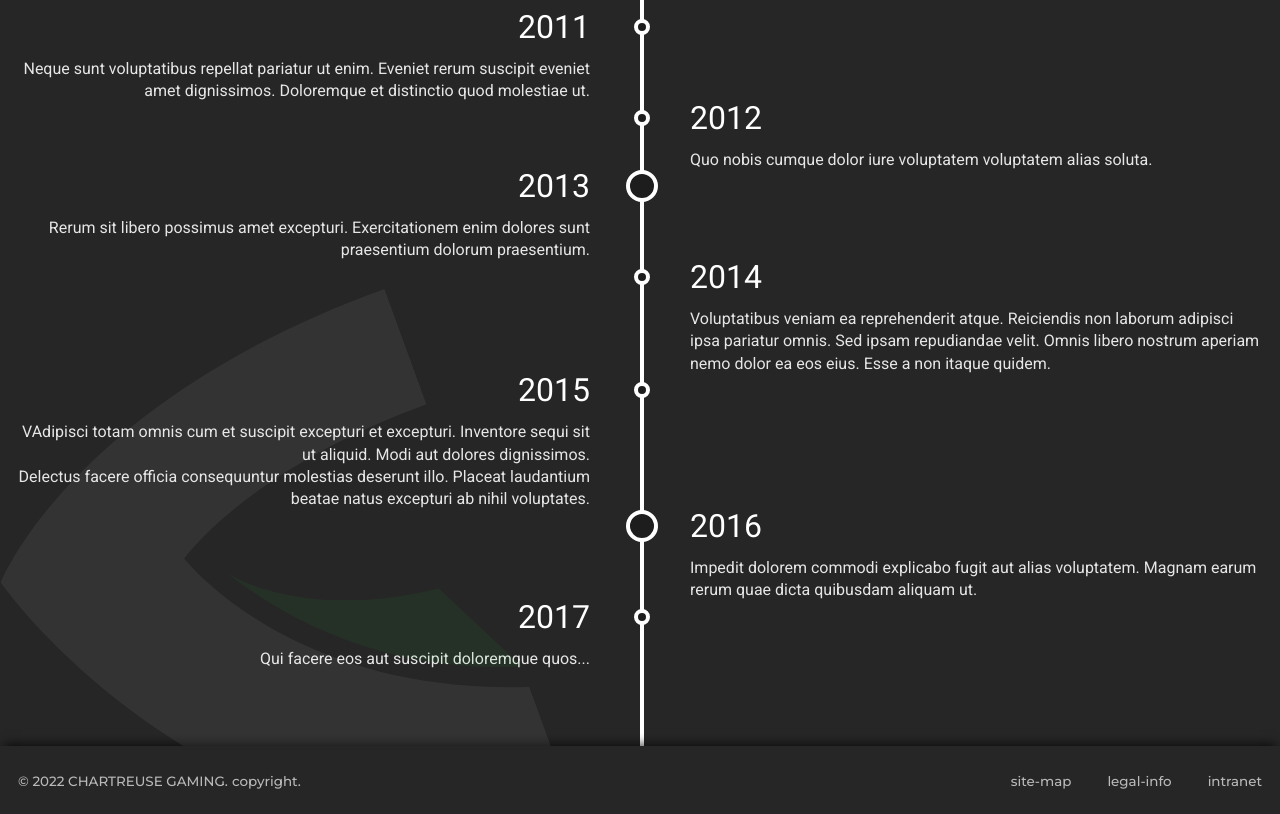
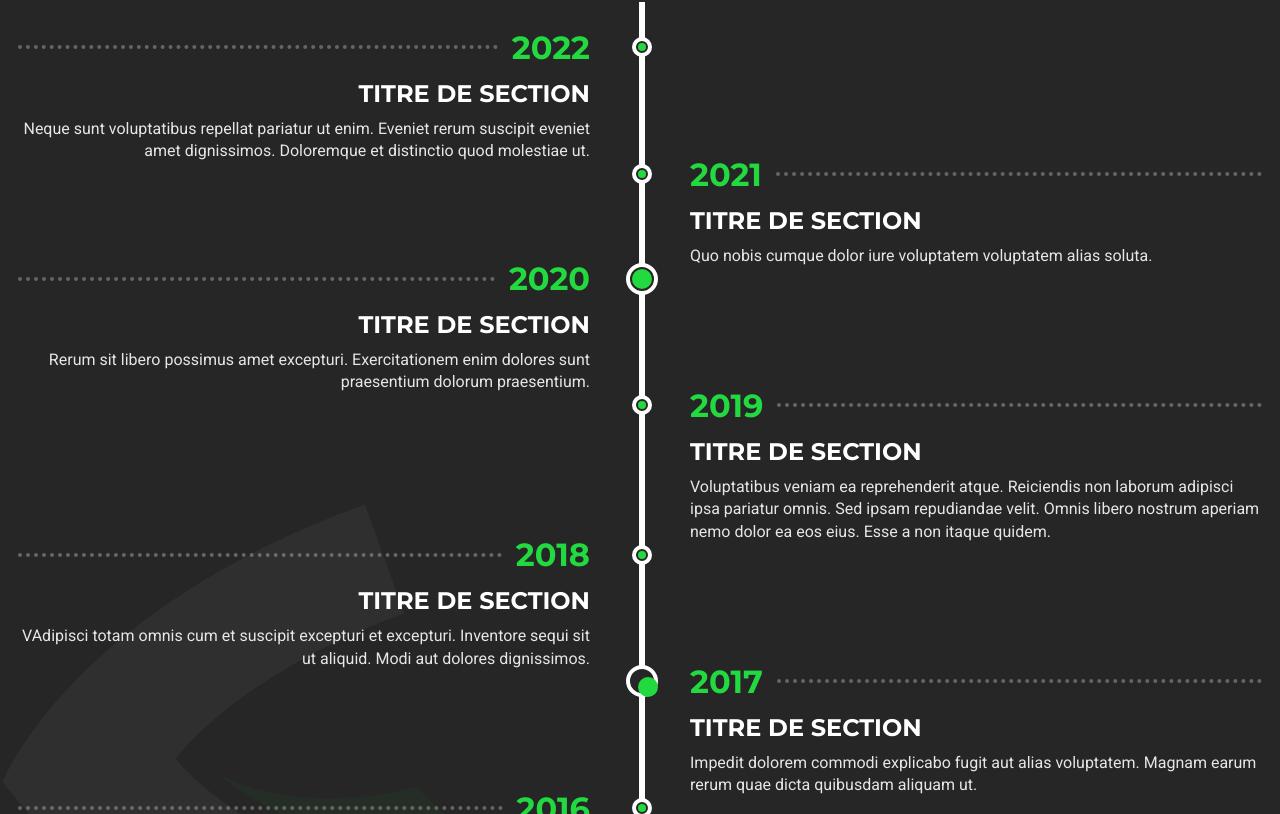
Before and after one commit to Alpes-Esport/Website, a Vue app: page / in a window 1280 px wide. Shown: the part 1906-2720 px from the top of the page. Built offline with nearby package versions, Linux system fonts and the light colour scheme; what @splidejs/vue-splide would draw is missing.

Commit message:
Improve history

```diff
--- a/src/views/Home.vue
+++ b/src/views/Home.vue
@@ -146,37 +146,54 @@
     <article id="history" class="content">
       <img src="@/assets/svg/logo.svg" :alt="$t('association.logo') + '.'" />
       <section>
-        <div class="entries">
-          <div class="entry">
-            <div class="title">2011</div>
-            <div class="body">
+        <font-awesome-icon icon="fa-solid fa-caret-up" />
+        <article>
+          <section>
+            <header>
+              2022
+              <i></i>
+            </header>
+            <div>
+              <h3>Titre de section</h3>
               <p>
                 Neque sunt voluptatibus repellat pariatur ut enim. Eveniet rerum
                 suscipit eveniet amet dignissimos. Doloremque et distinctio quod
                 molestiae ut.
               </p>
             </div>
-          </div>
-          <div class="entry">
-            <div class="title">2012</div>
-            <div class="body">
+          </section>
+          <section>
+            <header>
+              2021
+              <i></i>
+            </header>
+            <div>
+              <h3>Titre de section</h3>
               <p>
                 Quo nobis cumque dolor iure voluptatem voluptatem alias soluta.
               </p>
             </div>
-          </div>
-          <div class="entry">
-            <div class="title big">2013</div>
-            <div class="body">
+          </section>
+          <section>
+            <header class="big">
+              2020
+              <i></i>
+            </header>
+            <div>
+              <h3>Titre de section</h3>
               <p>
                 Rerum sit libero possimus amet excepturi. Exercitationem enim
                 dolores sunt praesentium dolorum praesentium.
               </p>
             </div>
-          </div>
-          <div class="entry">
-            <div class="title">2014</div>
-            <div class="body">
+          </section>
+          <section>
+            <header>
+              2019
+              <i></i>
+            </header>
+            <div>
+              <h3>Titre de section</h3>
               <p>
                 Voluptatibus veniam ea reprehenderit atque. Reiciendis non
                 laborum adipisci ipsa pariatur omnis. Sed ipsam repudiandae
@@ -184,36 +201,44 @@
                 a non itaque quidem.
               </p>
             </div>
-          </div>
-          <div class="entry">
-            <div class="title">2015</div>
-            <div class="body">
+          </section>
+          <section>
+            <header>
+              2018
+              <i></i>
+            </header>
+            <div>
+              <h3>Titre de section</h3>
               <p>
                 VAdipisci totam omnis cum et suscipit excepturi et excepturi.
                 Inventore sequi sit ut aliquid. Modi aut dolores dignissimos.
               </p>
-              <p>
-                Delectus facere officia consequuntur molestias deserunt illo.
-                Placeat laudantium beatae natus excepturi ab nihil voluptates.
-              </p>
             </div>
-          </div>
-          <div class="entry">
-            <div class="title big">2016</div>
-            <div class="body">
+          </section>
+          <section>
+            <header class="big">
+              2017
+              <i></i>
+            </header>
+            <div>
+              <h3>Titre de section</h3>
               <p>
                 Impedit dolorem commodi explicabo fugit aut alias voluptatem.
                 Magnam earum rerum quae dicta quibusdam aliquam ut.
               </p>
             </div>
-          </div>
-          <div class="entry">
-            <div class="title">2017</div>
-            <div class="body">
+          </section>
+          <section>
+            <header>
+              2016
+              <i></i>
+            </header>
+            <div>
+              <h3>Titre de section</h3>
               <p>Qui facere eos aut suscipit doloremque quos...</p>
             </div>
-          </div>
-        </div>
+          </section>
+        </article>
       </section>
     </article>
   </main>
@@ -477,33 +502,44 @@ export default {
 #history {
   position: relative;
   overflow: hidden;
-  padding-top: 20px;
+  padding: 40px 18px;
 
   & > img {
-    width: 36%;
+    width: 34%;
     z-index: 1;
     position: absolute;
     left: 3vw;
-    bottom: -15vw;
-    opacity: 0.06;
+    bottom: -11vw;
+    opacity: 0.04;
     transform: rotate(-20deg);
+
+    @media only screen and (min-width: 1200px) {
+      & {
+        bottom: -150px;
+      }
+    }
   }
 
   section {
     &:before {
       content: "";
       position: absolute;
-      top: 0;
-      left: 50%;
+      top: 40px;
+      left: calc(50% - 1px);
       bottom: 0;
-      width: 4px;
+      width: 6px;
       background-color: #fff;
     }
 
-    .entries {
-      //position: relative;
+    & > svg {
+      font-size: 2.4em;
+      position: absolute;
+      top: 18px;
+      left: calc(50% - 10px);
+      transform: scaleY(1.4);
+    }
 
-      .entry {
+    article section {
       width: calc(50% - 50px);
       float: left;
       padding: 26px 0;
@@ -511,40 +547,79 @@ export default {
       text-align: right;
 
       &:not(:first-child) {
-          margin-top: -56px;
+        margin-top: -60px;
       }
 
-        .title {
+      header {
         font-size: 32px;
         margin-bottom: 12px;
         position: relative;
+        display: flex;
+        flex-flow: row-reverse nowrap;
+        align-items: center;
+        font-family: var(--title-font);
+        font-weight: bold;
+        color: var(--green-touch);
+        gap: 14px;
+
+        i {
+          flex-grow: 1;
+          border-top: 4px dotted #656565;
+
+          &:before {
+            z-index: 1;
+            content: "";
+            position: absolute;
+            border-radius: 50%;
+            background-color: var(--green-touch);
+            width: 8px;
+            height: 8px;
+            right: -56px;
+            top: calc(50% - 4px);
+          }
+        }
 
         &:before {
           content: "";
           position: absolute;
-            width: 8px;
-            height: 8px;
+          width: 12px;
+          height: 12px;
           border: 4px solid #ffffff;
-            background-color: #1d1d1d;
+          background-color: var(--bg-color);
           border-radius: 100%;
           top: 50%;
           transform: translateY(-50%);
-            right: -60px;
-            z-index: 1000;
+          right: -62px;
+          z-index: 1;
         }
 
-          &.big:before {
+        &.big {
+          &:before {
             width: 24px;
             height: 24px;
-            transform: translate(8px, -50%);
+            transform: translate(6px, -50%);
+          }
+
+          i:before {
+            width: 20px;
+            height: 20px;
+            top: calc(50% - 10px);
+            right: -62px;
+          }
         }
       }
 
-        .body {
-          color: var(--subtext-color);
+      div {
+        h3 {
+          text-transform: uppercase;
+          margin-bottom: 10px;
+          font-size: 1.5em;
+          font-family: var(--title-font);
+        }
 
         p {
           line-height: 1.4em;
+          color: var(--subtext-color);
         }
       }
 
@@ -552,7 +627,20 @@ export default {
         text-align: left;
         float: right;
 
-          .title {
+        header {
+          flex-flow: row nowrap;
+
+          i:before {
+            right: 0;
+            left: -52px;
+            top: calc(50% - 4px);
+          }
+
+          &:before {
+            left: -58px;
+          }
+
+          &.big {
             &:before {
               left: -56px;
             }
```
Lines whose indentation alone changed are shown as unchanged.
